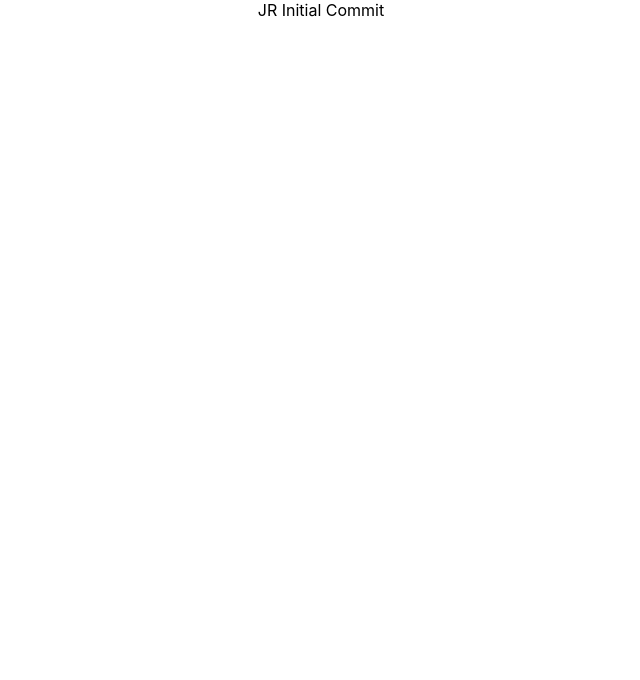
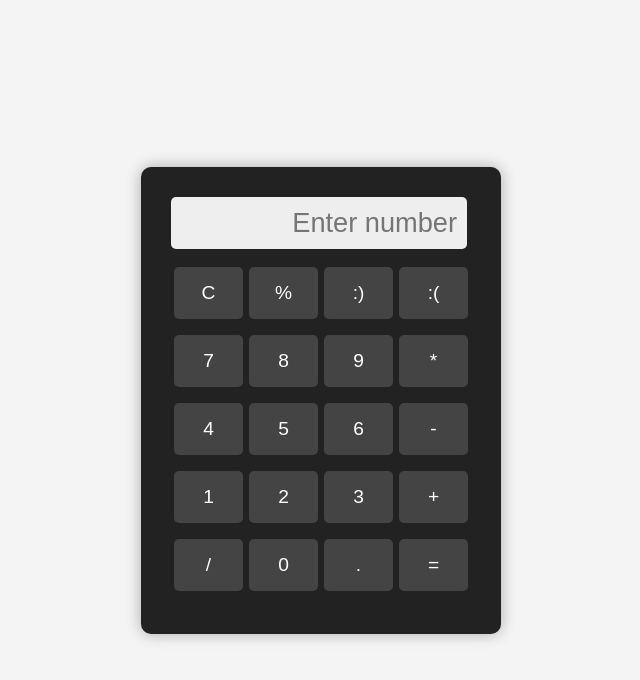
Before and after one commit to JRDadap/calculator-project, a React (Create React App) app: page / in a window 1280 px wide. Shown: the top 680 px of the page, without its empty margins (319-959 px from the left). Built offline with nearby package versions, Linux system fonts and the light colour scheme.

Commit message:
calculator interface

```diff
--- a/src/App.css
+++ b/src/App.css
@@ -1,38 +1,51 @@
 .App {
-  text-align: center;
+  display: flex;
+  justify-content: center;
+  align-items: center;
+  height: 100vh;
+  background-color: #f4f4f4;
 }
 
-.App-logo {
-  height: 40vmin;
-  pointer-events: none;
+.calc-wrapper {
+  width: 300px;
+  background: #222;
+  padding: 30px;
+  border-radius: 10px;
+  box-shadow: 0px 0px 15px rgba(0,0,0,0.3);
 }
 
-@media (prefers-reduced-motion: no-preference) {
-  .App-logo {
-    animation: App-logo-spin infinite 20s linear;
-  }
+input[type="text"] {
+  width: 92%;
+  padding: 10px;
+  font-size: 1.7rem;
+  border: none;
+  border-radius: 5px;
+  margin-bottom: 15px;
+  text-align: right;
+  background-color: #eee;
 }
 
-.App-header {
-  background-color: #282c34;
-  min-height: 100vh;
+.row {
   display: flex;
-  flex-direction: column;
-  align-items: center;
-  justify-content: center;
-  font-size: calc(10px + 2vmin);
-  color: white;
+  margin-bottom: 10px;
 }
 
-.App-link {
-  color: #61dafb;
+.button {
+  flex: 1;
+  padding: 15px;
+  margin: 3px;
+  font-size: 1.2rem;
+  background-color: #444;
+  color: white;
+  border: none;
+  border-radius: 5px;
+  cursor: pointer;
 }
 
-@keyframes App-logo-spin {
-  from {
-    transform: rotate(0deg);
-  }
-  to {
-    transform: rotate(360deg);
-  }
+.button:hover {
+  background-color: #666;
 }
+
+.clear {
+  background-color: crimson;
+}
--- a/src/App.tsx
+++ b/src/App.tsx
@@ -1,13 +1,72 @@
-import React from 'react';
-import logo from './logo.svg';
+import React, { useState } from 'react';
 import './App.css';
 
-function App() {
-  return (
-    <div className="App">
-      JR Initial Commit
+
+const App  = () => {
+    const [addition, setAddition] = useState("")
+
+    const handleClick = (value: string) => {
+      const operator = ['+', '-', '*', '/'];
+      if (operator.includes(value)) {
+        if (addition === "") return;
+
+        const lastChar = addition [addition.length -1];
+        if(operator.includes(lastChar)) return;
+      }
+      setAddition((prev) => prev + value);
+
+    };
+
+    const handleEqual = () => {
+      try {
+        const result = eval(addition.replace(/x/g, '*'));
+        setAddition(String(result));
+      } catch (error) {
+        setAddition("Error");
+      }
+    };
+    const handleClear = () => {
+  setAddition("");
+};
+
+    return(
+     <div className="App">
+    <div className="calc-wrapper">
+    <input type="text" value={addition} placeholder="
+     Enter number" readOnly />
+
+    <div className="row">
+    <button className="button" onClick={handleClear}>C</button>
+    <button className="button" onClick={() => (handleClick("%"))}>%</button>
+    <button className="button" disabled>:)</button>
+    <button className="button"  disabled>:(</button>
     </div>
-  );
+    <div className="row">
+    <button className="button" onClick={() => (handleClick("7"))}>7</button>
+    <button className="button" onClick={() => (handleClick("8"))}>8</button>
+    <button className="button" onClick={() => (handleClick("9"))}>9</button>
+    <button className="button" onClick={() => (handleClick("*"))}>*</button>
+    </div>
+    <div className="row">
+    <button className="button" onClick={() => (handleClick("4"))}>4</button>
+    <button className="button" onClick={() => (handleClick("5"))}>5</button>
+    <button className="button" onClick={() => (handleClick("6"))}>6</button>
+    <button className="button" onClick={() => (handleClick("-"))}>-</button>
+    </div>
+     <div className="row">
+    <button className="button" onClick={() => (handleClick("1"))}>1</button>
+    <button className="button" onClick={() => (handleClick("2"))}>2</button>
+    <button className="button" onClick={() => (handleClick("3"))}>3</button>
+    <button className="button" onClick={() => (handleClick("+"))}>+</button>
+    </div>
+    <div className="row">
+    <button className="button" onClick={() => (handleClick("/"))}>/</button>
+    <button className="button" onClick={() => (handleClick("0"))}>0</button>
+    <button className="button" onClick={() => (handleClick("."))}>.</button>
+    <button className="button" onClick={handleEqual}>=</button>
+    </div>
+      </div>
+      </div>
+    )
 }
-
 export default App;
```
